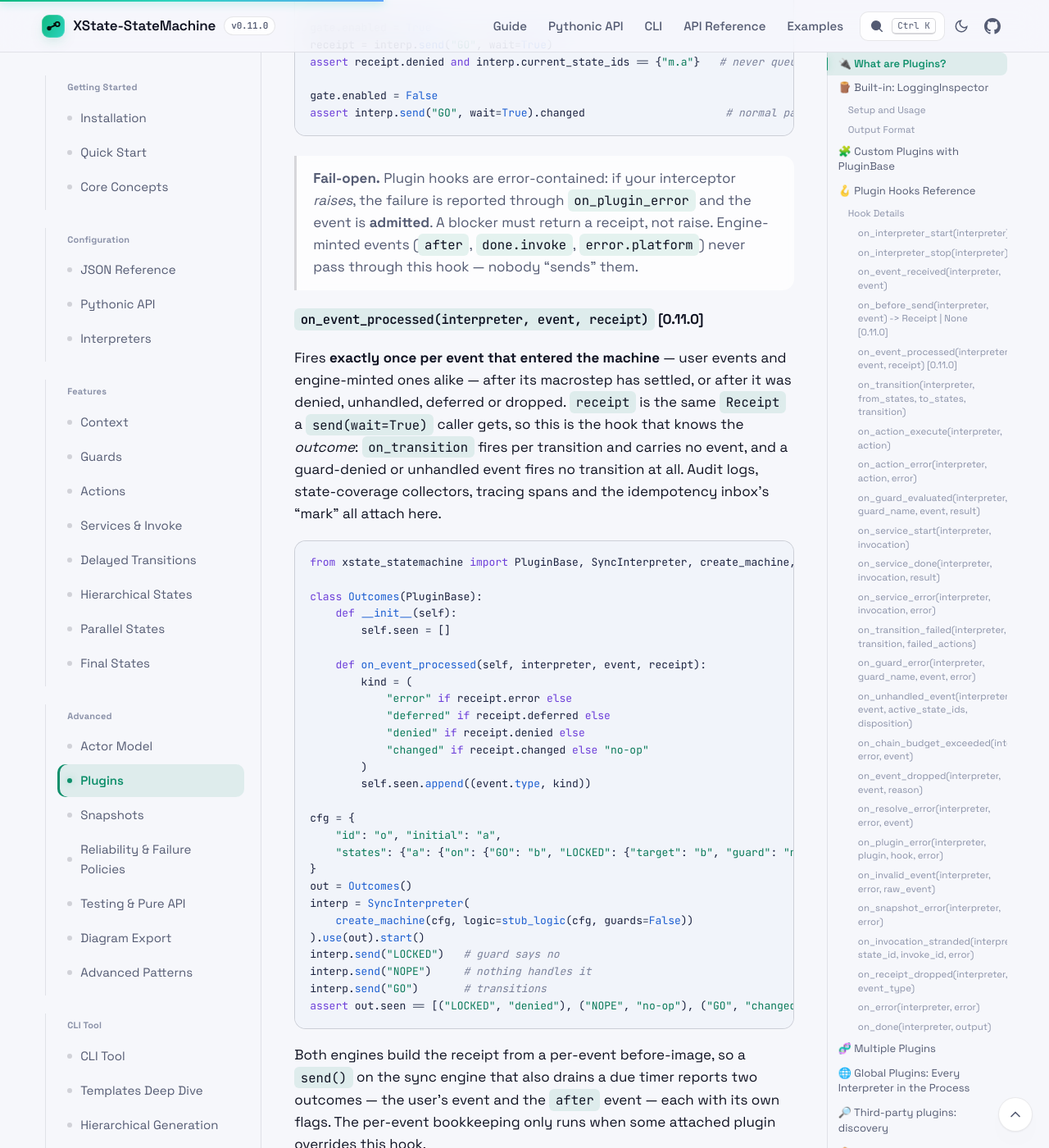
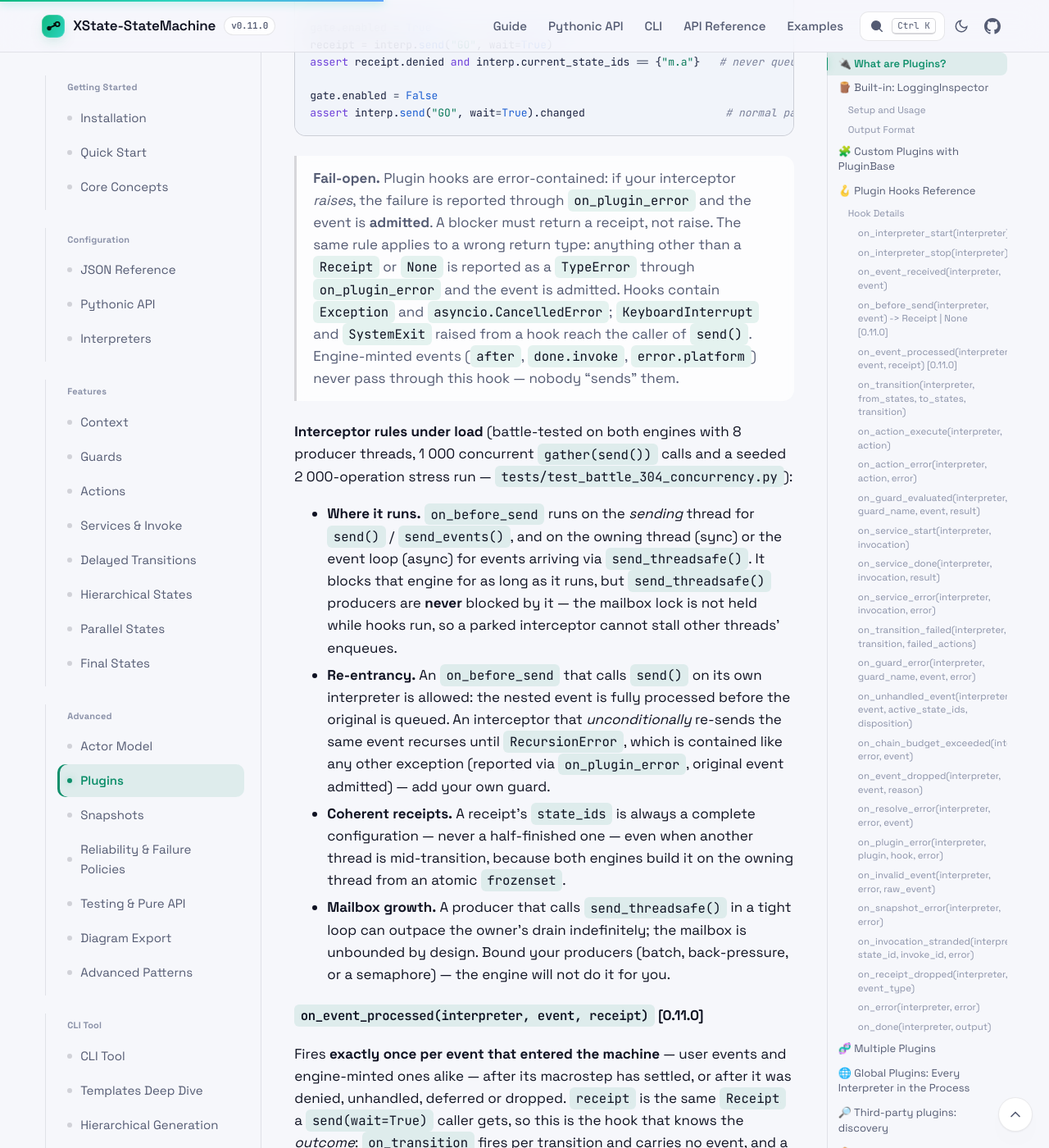
Before and after one commit to basiltt/xstate-statemachine, a Jekyll site: the page built from docs/_guide/plugins.md, in a window 1280 px wide and 1400 px high, scrolled down 11299 px. Shown: the whole window at 82% size. Built offline with Jekyll 4.4.1, drawn with Linux system fonts in a browser that asks for light colours; some of the changed text lies outside the part shown.

Commit message:
docs(plugins): interceptor rules under load -- wrong return type, BaseException, re-entrancy, mailbox growth, hook ordering (battle #304)
Every statement is backed by a test in tests/test_battle_304_concurrency.py.

Co-Authored-By: Claude Fable 5 <noreply@anthropic.com>

````diff
--- a/docs/_guide/plugins.md
+++ b/docs/_guide/plugins.md
@@ -279,7 +279,14 @@ gate.enabled = False
 assert interp.send("GO", wait=True).changed                      # normal path
 ```
 
-> **Fail-open.** Plugin hooks are error-contained: if your interceptor *raises*, the failure is reported through `on_plugin_error` and the event is **admitted**. A blocker must return a receipt, not raise. Engine-minted events (`after`, `done.invoke`, `error.platform`) never pass through this hook — nobody "sends" them.
+> **Fail-open.** Plugin hooks are error-contained: if your interceptor *raises*, the failure is reported through `on_plugin_error` and the event is **admitted**. A blocker must return a receipt, not raise. The same rule applies to a wrong return type: anything other than a `Receipt` or `None` is reported as a `TypeError` through `on_plugin_error` and the event is admitted. Hooks contain `Exception` and `asyncio.CancelledError`; `KeyboardInterrupt` and `SystemExit` raised from a hook reach the caller of `send()`. Engine-minted events (`after`, `done.invoke`, `error.platform`) never pass through this hook — nobody "sends" them.
+
+**Interceptor rules under load** (battle-tested on both engines with 8 producer threads, 1 000 concurrent `gather(send())` calls and a seeded 2 000-operation stress run — `tests/test_battle_304_concurrency.py`):
+
+- **Where it runs.** `on_before_send` runs on the *sending* thread for `send()` / `send_events()`, and on the owning thread (sync) or the event loop (async) for events arriving via `send_threadsafe()`. It blocks that engine for as long as it runs, but `send_threadsafe()` producers are **never** blocked by it — the mailbox lock is not held while hooks run, so a parked interceptor cannot stall other threads' enqueues.
+- **Re-entrancy.** An `on_before_send` that calls `send()` on its own interpreter is allowed: the nested event is fully processed before the original is queued. An interceptor that *unconditionally* re-sends the same event recurses until `RecursionError`, which is contained like any other exception (reported via `on_plugin_error`, original event admitted) — add your own guard.
+- **Coherent receipts.** A receipt's `state_ids` is always a complete configuration — never a half-finished one — even when another thread is mid-transition, because both engines build it on the owning thread from an atomic `frozenset`.
+- **Mailbox growth.** A producer that calls `send_threadsafe()` in a tight loop can outpace the owner's drain indefinitely; the mailbox is unbounded by design. Bound your producers (batch, back-pressure, or a semaphore) — the engine will not do it for you.
 
 #### `on_event_processed(interpreter, event, receipt)` **[0.11.0]**
 
@@ -315,7 +322,12 @@ interp.send("GO")       # transitions
 assert out.seen == [("LOCKED", "denied"), ("NOPE", "no-op"), ("GO", "changed")]
 ```
 
-Both engines build the receipt from a per-event before-image, so a `send()` on the sync engine that also drains a due timer reports two outcomes — the user's event and the `after` event — each with its own flags. The per-event bookkeeping only runs when some attached plugin overrides this hook.
+Both engines build the receipt from a per-event before-image, so a `send()` on the sync engine that also drains a due timer reports two outcomes — the user's event and the `after` event — each with its own flags (the timer's outcome is reported *first*, since it was due before the user event ran). The per-event bookkeeping only runs when some attached plugin overrides this hook.
+
+Two things worth knowing before you build on it:
+
+- **Sending from the hook.** A `send()` made from `on_event_processed` on `SyncInterpreter` runs *at once*, inside the hook dispatch, so plugins registered after yours see the follow-up event's `on_event_processed` before the event that caused it. Register observers that care about order **before** plugins that send. On the async engine the follow-up is queued and reported in order.
+- **Timer events have no payload.** Events the engine mints for `after` timers carry `type` but no `payload` attribute; read it defensively with `getattr(event, "payload", None)` if your hook handles both kinds.
 
 #### `on_transition(interpreter, from_states, to_states, transition)`
 
````
